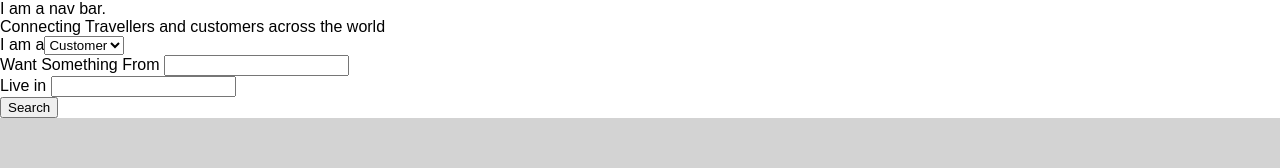
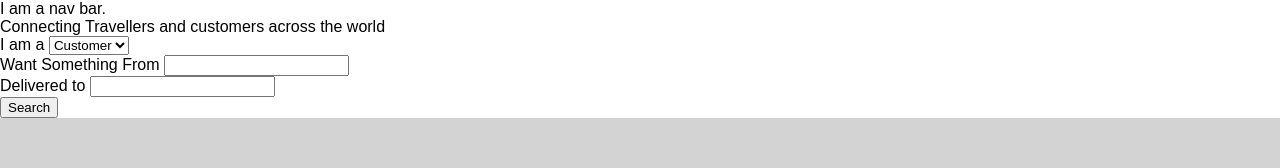
Before and after one commit to ikuto0608/nile_frontend, a React (Create React App) app in the folder nile_react/: page / in a window 1280 px wide. Shown: the top 168 px of the page. Built offline with nearby package versions, Linux system fonts and the light colour scheme.

Commit message:
Setup UserFilter form data to pass up to Main and down to SearchContainer

```diff
--- a/nile_react/src/App.js
+++ b/nile_react/src/App.js
@@ -6,18 +6,20 @@ import Main from './components/Main/Main.jsx';
 import Footer from './components/Footer/Footer.jsx';
 
 class App extends Component {
-    state = {
+  constructor(props) {
+    super(props);
+    this.state = {
       userType: 'customer',
       loggedIn: false,
       currentUser: ''
     }
+  }
 
   render() {
     return (
       <div>
         <NavBar />
         <Main
-          userType={this.state.userType}
           loggedIn={this.state.loggedIn}
           currentUser={this.state.currentUser}
           />
--- a/nile_react/src/components/Main/Home/Home.jsx
+++ b/nile_react/src/components/Main/Home/Home.jsx
@@ -3,10 +3,18 @@ import NileInfo from './NileInfo.jsx';
 import UserFilter from './UserFilter.jsx';
 
 class Home extends Component {
+  constructor(props) {
+    super(props);
+    this.state = {
+      currentUser: this.props.currentUser,
+      loggedIn: this.props.loggedIn,
+    }
+  }
+
   render() {
     return (
       <div>
-        <UserFilter />
+        <UserFilter getSearchResults={this.props.getSearchResults} />
         <NileInfo />
       </div>
     );
--- a/nile_react/src/components/Main/Home/UserFilter.jsx
+++ b/nile_react/src/components/Main/Home/UserFilter.jsx
@@ -7,11 +7,20 @@ class UserFilter extends Component {
       userType: 'customer'
     }
     this.updateForm = this.updateForm.bind(this);
+    this.handleSubmit = this.handleSubmit.bind(this);
   }
 
   updateForm(event) {
     const userType = event.target.value;
     this.setState({userType: userType});
+    event.preventDefault();
+  }
+
+  handleSubmit(event) {
+    const source = this.source.value;
+    const destination = this.destination.value;
+
+    this.props.getSearchResults(this.state.userType, source, destination);
     event.preventDefault();
   }
 
@@ -25,11 +34,11 @@ class UserFilter extends Component {
         <div>
           <div>
             <span>Want Something From </span>
-            <input type='text' />
+            <input type='text' ref={(source) => this.source = source} />
           </div>
           <div>
-            <span>Live in </span>
-            <input type='text' />
+            <span>Delivered to </span>
+            <input type='text' ref={(destination) => this.destination = destination} />
           </div>
         </div>
       )
@@ -37,30 +46,23 @@ class UserFilter extends Component {
       inputFields = (
         <div>
           <div>
-            <span>Coming From </span>
-            <input type='text' />
+            <span>Travelling From </span>
+            <input type='text' ref={(source) => this.source = source} />
           </div>
           <div>
             <span>Going to </span>
-            <input type='text' />
-          </div>
-          <div>
-            <span>Arriving </span>
-            <input type='text' />
+            <input type='text' ref={(destination) => this.destination = destination} />
           </div>
         </div>
       )
     }
 
-
-    console.log(inputFields);
-
     return (
       <div>
-        Connecting Travellers and customers across the world
-        <form className='customer-form'>
+        <span>Connecting Travellers and customers across the world</span>
+        <form className='customer-form' onSubmit={this.handleSubmit}>
           <div>
-            I am a
+            <span>I am a </span>
             <select name='user-type' onChange={this.updateForm}>
               <option value='customer'>Customer</option>
               <option value='traveller'>Traveller</option>
--- a/nile_react/src/components/Main/Main.jsx
+++ b/nile_react/src/components/Main/Main.jsx
@@ -2,23 +2,35 @@ import React, { Component } from 'react';
 import Home from './Home/Home.jsx';
 
 class Main extends Component {
-  state = {
-    currentUser: this.props.currentUser,
-    loggedIn: this.props.loggedIn,
-    userType: this.props.userType,
-    currentPage: 'Home'
+  constructor(props) {
+    super(props);
+    this.state = {
+      currentUser: this.props.currentUser,
+      loggedIn: this.props.loggedIn,
+      userType: '',
+      currentPage: 'Home',
+      source: '',
+      destination: ''
+    }
   }
 
-
+  getSearchResults(userType, source, destination) {
+    this.setState({currentPage: 'SearchContainer', userType: userType, source: source, destination: destination});
+  }
 
   render() {
-    const {currentUser, loggedIn, userType} = this.props;
+    const { currentUser, loggedIn } = this.props;
+    const { userType, source, destination } = this.state;
     switch(this.state.currentPage) {
       case 'Home':
         return (
-          <Home currentUser={currentUser} loggedIn={loggedIn} userType={userType} />
+          <Home currentUser={currentUser} loggedIn={loggedIn} getSearchResults={this.getSearchResults} />
         );
         break;
+      case 'SearchContainer':
+        return (
+          <SearchContainer userType={userType} source={source} destination={destination} />
+        );
 
       // case 'Profile':
       //   return (
```
